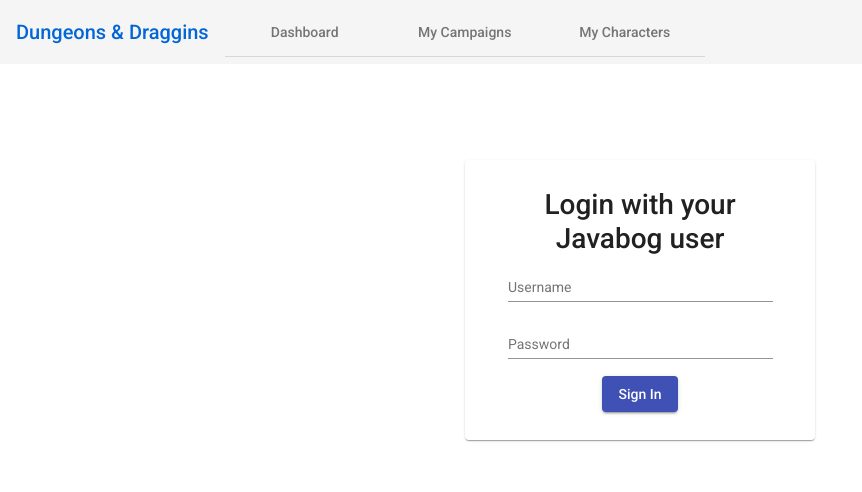
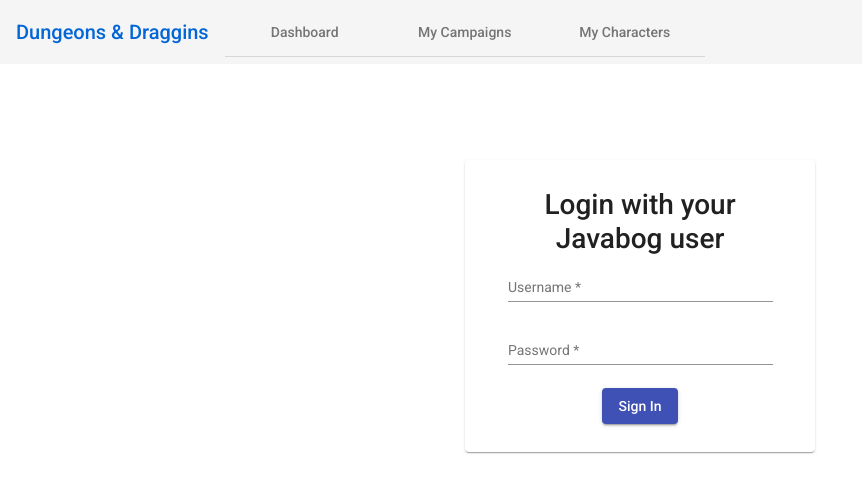
Before and after one commit to JoakimLevorsen/DnDBackend, an Angular app in the folder ClientApp/: page /login in a window 1280 px wide. Shown: the top 492 px of the page, without its empty margins (0-862 px from the left). Built offline with nearby package versions, Linux system fonts and the light colour scheme; no server answers.

Commit message:
Some login validation

```diff
--- a/ClientApp/src/app/login/login.component.css
+++ b/ClientApp/src/app/login/login.component.css
@@ -18,4 +18,5 @@ mat-card {
     min-width: 150px;
     max-width: 500px;
     width: 90%;
+    padding-bottom: 6px;
 }
--- a/ClientApp/src/app/login/login.component.html
+++ b/ClientApp/src/app/login/login.component.html
@@ -1,13 +1,35 @@
 <div class="basicFlex">
     <mat-card>
         <mat-card-content>
-            <form [formGroup]="form" (ngSubmit)="onSubmit()">
+            <form (ngSubmit)="onSubmit()">
                 <h3>Login with your Javabog user</h3>
                 <mat-form-field class="inputWidth">
-                    <input matInput type="text" placeholder="Username" />
+                    <input
+                        matInput
+                        type="text"
+                        [formControl]="usernameControl"
+                        placeholder="Username"
+                        required
+                    />
+                    <mat-error *ngIf="!usernameControl.hasError('required')">
+                    </mat-error>
+                    <mat-error *ngIf="usernameControl.hasError('required')">
+                        Please enter your username!
+                    </mat-error>
                 </mat-form-field>
                 <mat-form-field class="inputWidth">
-                    <input matInput type="text" placeholder="Password" />
+                    <input
+                        matInput
+                        type="password"
+                        placeholder="Password"
+                        [formControl]="passwordControl"
+                        required
+                    />
+                    <mat-error *ngIf="!passwordControl.hasError('required')">
+                    </mat-error>
+                    <mat-error *ngIf="passwordControl.hasError('required')">
+                        Please enter your password!
+                    </mat-error>
                 </mat-form-field>
                 <button mat-raised-button color="primary">
                     Sign In
--- a/ClientApp/src/app/login/login.component.ts
+++ b/ClientApp/src/app/login/login.component.ts
@@ -1,5 +1,5 @@
 import { Component, OnInit } from "@angular/core";
-import { FormGroup, FormBuilder, Validators } from "@angular/forms";
+import { Validators, FormControl } from "@angular/forms";
 
 @Component({
     selector: "Login",
@@ -7,27 +7,17 @@ import { FormGroup, FormBuilder, Validators } from "@angular/forms";
     styleUrls: ["./login.component.css"],
 })
 export class LoginComponent implements OnInit {
-    form: FormGroup;
-    private formSubmitAttempt: boolean;
+    usernameControl = new FormControl("", Validators.required);
+    passwordControl = new FormControl("", Validators.required);
 
-    constructor(private fb: FormBuilder) {}
+    constructor() {}
 
-    ngOnInit() {
-        this.form = this.fb.group({
-            userName: ["", Validators.required],
-            password: ["", Validators.required],
-        });
-    }
-    isFieldInvalid(field: string) {
-        return (
-            (!this.form.get(field).valid && this.form.get(field).touched) ||
-            (this.form.get(field).untouched && this.formSubmitAttempt)
-        );
-    }
+    ngOnInit() {}
 
+    // TODO check login with Javabog
     onSubmit() {
-        if (this.form.valid) {
-        }
-        this.formSubmitAttempt = true;
+        if (this.usernameControl.valid && this.passwordControl.valid) {
+            console.log("you are logged in!");
+        } else console.log("Submitted, but not logged in!");
     }
 }
```
